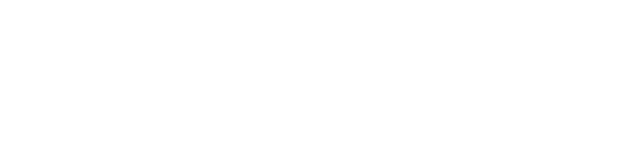
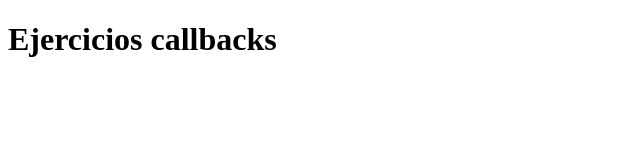
Before and after one commit to abigail1993/ejercicios-metodos-de-arreglo, a plain HTML site: page index.html in a window 1280 px wide. Shown: the whole page, without its empty margins (0-640 px from the left). Drawn offline with Linux system fonts and the light colour scheme.

Commit message:
sigo con ellos

```diff
--- a/index.html
+++ b/index.html
@@ -5,6 +5,7 @@
     <title>Ejercicios callbacks</title>
   </head>
   <body>
+    <h1>Ejercicios callbacks</h1>
     <script type="text/javascript" src="js/app.js" >
 
     </script>
--- a/js/app.js
+++ b/js/app.js
@@ -2,6 +2,7 @@
 Usar el método .forEach , .map , .reduce, filter
 */
 //1 ) Crea tu propia función forEach que funcione igual a Array.forEach. Algo asi:
+
 function miForEach(arreglo, callback){
 		// cpompleta aqui
 	}
```
